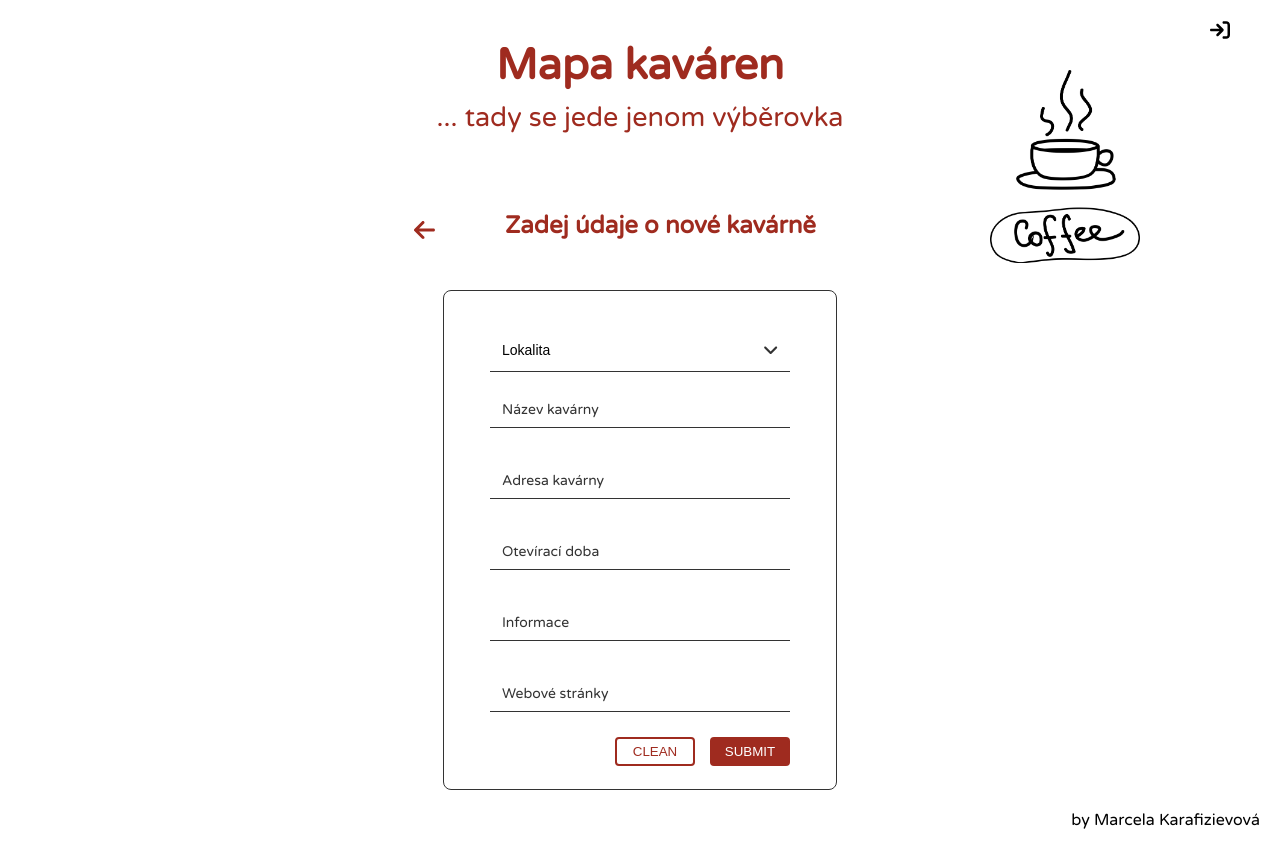
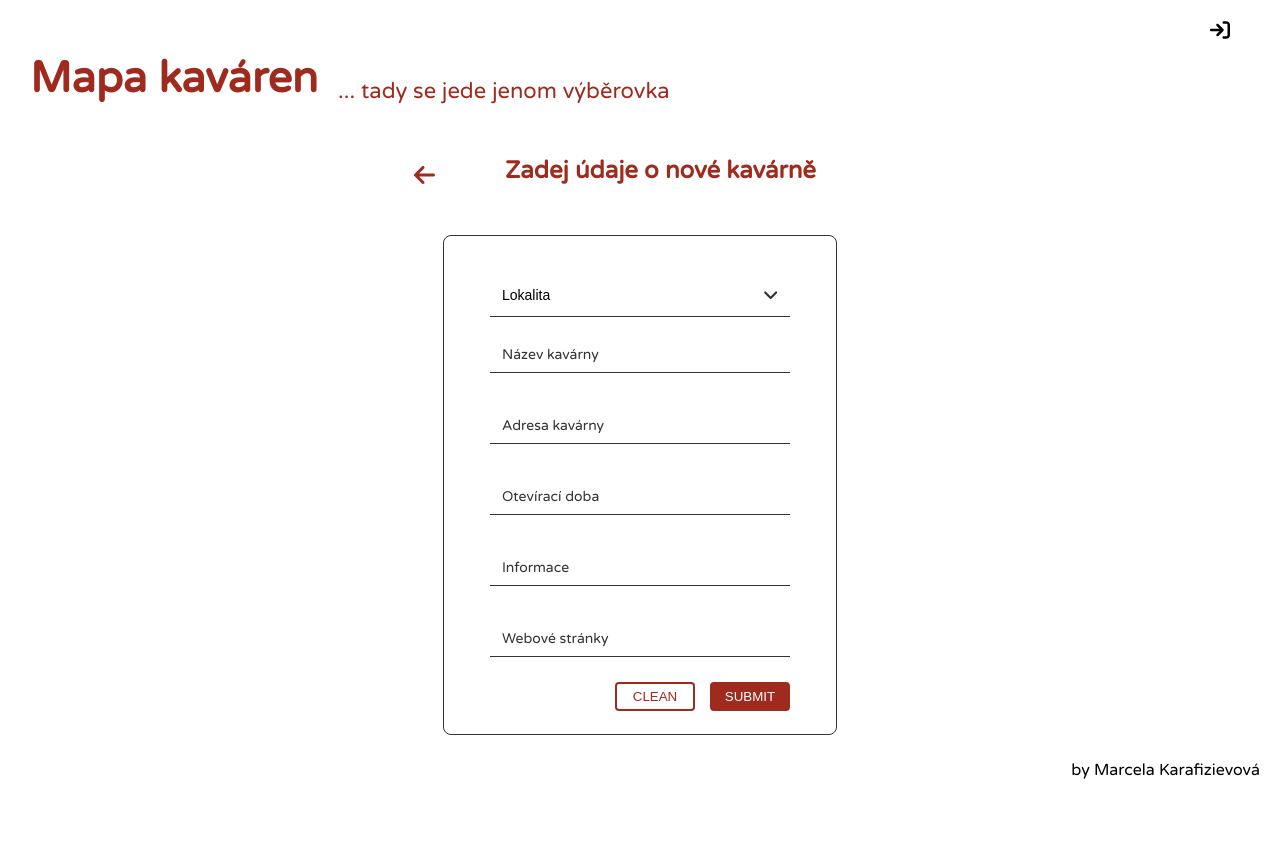
Before and after one commit to CoffeeladyCZ/maps-coffee-react, a React (Create React App) app: page /form in a window 1280 px wide. After the commit the page ends 800 px from the top, so only its background shows below. Built offline with nearby package versions, Linux system fonts and the light colour scheme; the HTML template or start-up script is replaced by a standard one.

Commit message:
24 - visual redesing homepage

```diff
--- a/src/App.js
+++ b/src/App.js
@@ -1,8 +1,9 @@
 import { BrowserRouter as Router } from 'react-router-dom';
 import Footer from './components/Footer/AppFooter';
+
 import Header from './components/Header/AppHeader';
+import { PopUpStateProvider } from './contexts/PopupContext';
 import { MapsStateProvider } from './contexts/MapsContext';
-import { PopUpStateProvider } from './contexts/PopupContext';
 import MyRoutes from './routes/Routes';
 
 import './App.scss';
--- a/src/App.scss
+++ b/src/App.scss
@@ -1,11 +1,9 @@
 @import url('https://fonts.googleapis.com/css2?family=Varela+Round&display=swap');
 @import './scss/colors.scss';
 
-$coffee-color: #9f2b1f;
 $track-color: darken(#fff, 3%);
 $track-color-out: rgba($track-color, 0.5);
-$thumb-color: $coffee-color;
-$thumb-color-out: rgba($thumb-color, 0.5);
+// $thumb-color-out: rgba($thumb-color, 0.5);
 
 *,
 *::before,
@@ -20,25 +18,10 @@ body,
 }
 
 * {
-  &::-webkit-scrollbar {
-    width: 8px;
-  }
-
-  &::-webkit-scrollbar-track {
-    background-color: $track-color-out;
-    border-radius: 5px;
-  }
-
-  &::-webkit-scrollbar-thumb {
-    background-color: $thumb-color-out;
-    border-radius: 5px;
-    opacity: 0.5;
-  }
-
   &:hover {
-    &::-webkit-scrollbar-thumb {
-      background-color: $thumb-color;
-    }
+    // &::-webkit-scrollbar-thumb {
+    //   background-color: $thumb-color;
+    // }
 
     &::-webkit-scrollbar-track {
       background-color: $track-color;
--- a/src/common/Map/AppMap.jsx
+++ b/src/common/Map/AppMap.jsx
@@ -39,8 +39,6 @@ const Map = (height) => {
     secret,
     style,
   } = settings;
-  console.log('height', height)
-
 
   return (
     <div className='map' style={{height: `${height.height}px`}}>
@@ -62,7 +60,7 @@ const Map = (height) => {
                 onCloseClick={onHideWindow}
                 data={coffeehouse}
                 icon={coffeePin}
-                animation={i === currentWindowVisibleIndex || coffeehouse.name === coffeeHouse ? 1 : null}
+                animation={i === currentWindowVisibleIndex || coffeehouse.name === coffeeHouse ? 2 : null}
                 position={{
                   lat: coffeehouse.lat,
                   lng: coffeehouse.lng
--- a/src/components/Cafe/CafeDetail.jsx
+++ b/src/components/Cafe/CafeDetail.jsx
@@ -39,12 +39,12 @@ const CafeDetail = () => {
 
   return (
     <div className='detail'>
-      <h1>{name}</h1>
       {image && (
         <div className='detail-header'>
           <img src={image[0]} alt={name} />
         </div>
       )}
+      <h2>{name}</h2>
       <div className='detail-wrapper'>
         <div className='detail-wrapper-info'>
           <div className='detail-wrapper__address'>{address}</div>
@@ -75,8 +75,8 @@ const CafeDetail = () => {
           </div>
           <div className='detail-wrapper-box__images'>
             {
-              image.map(item => {
-                return <img alt={ name } src={ item } />
+              image.map((item, index) => {
+                return <img key={ index } alt={ name } src={ item } />
               })
             }
           </div>
--- a/src/components/Cafe/CafeDetail.scss
+++ b/src/components/Cafe/CafeDetail.scss
@@ -3,6 +3,10 @@
     margin: 0;
     height: 350px;
     overflow: hidden;
+
+    h1 {
+      font-size: 30px;
+    }
 
     img {
       width: 100%;
--- a/src/components/Header/AppHeader.jsx
+++ b/src/components/Header/AppHeader.jsx
@@ -8,8 +8,6 @@ import { usePopUp, usePopUpContextSubmit, useTogglePopup } from '../../contexts/
 import PopUp from '../PopUp/PopUp';
 
 import './AppHeader.scss';
-
-import coffeeCup from './coffee-cup.png';
 
 const Header = () => {
   const popUpSubmited = usePopUp();
@@ -25,9 +23,10 @@ const Header = () => {
         onClick={togglePopUp}
       />
       {popUpSubmited && <PopUp />}
-      <h1>Mapa kaváren</h1>
-      <p className='claim'>... tady se jede jenom výběrovka</p>
-      <img className='coffee-cup' src={coffeeCup} alt='coffee cup' />
+      <div className='header__wrapper'>
+        <h1>Mapa kaváren</h1>
+        <p className='claim'>... tady se jede jenom výběrovka</p>
+      </div>
     </header>
   );
 };
--- a/src/components/Header/AppHeader.scss
+++ b/src/components/Header/AppHeader.scss
@@ -7,13 +7,6 @@
   flex-direction: column;
   width: 100%;
 
-  h1 {
-    font-size: 43px;
-    text-align: center;
-    color: $primary-red;
-    margin: 0;
-    padding-top: 40px;
-  }
 
   img {
     height: 100%;
@@ -21,6 +14,26 @@
 
     &:focus {
       outline: 0;
+    }
+  }
+
+  .header__wrapper {
+    display: flex;
+    flex-wrap: wrap;
+    margin: 50px 0 0 30px;
+
+    h1 {
+      font-size: 43px;
+      color: $primary-red;
+      margin: 0;
+    }
+
+     .claim {
+      color: $primary-red;
+      align-self: flex-end;
+      font-size: 22px;
+      padding-left: 20px;
+      margin: 0;
     }
   }
 
@@ -37,20 +50,7 @@
     }
   }
 
-  .claim {
-    color: $primary-red;
-    font-size: 27px;
-    margin-top: 10px;
-    align-self: center;
-  }
 
-  .coffee-cup {
-    width: 150px;
-    height: auto;
-    position: absolute;
-    right: 140px;
-    top: 70px;
-  }
 }
 
 @media (max-width: 560px) {
--- a/src/components/Home/index.jsx
+++ b/src/components/Home/index.jsx
@@ -1,13 +1,13 @@
 import Map from "../../common/Map/AppMap";
-import List from "../List/AppList";
+import CafeList from "../List/CafeList";
 import Navigation from '../Navigation/AppNavigation';
 
 import './index.scss';
 
 const Home = () => <>
     <Navigation />
-    <Map height='540' />
-    <List />
+    <Map height='350' />
+    <CafeList />
 </>
 
 export default Home;
--- a/src/components/Home/index.scss
+++ b/src/components/Home/index.scss
@@ -15,10 +15,10 @@ $gap: 30px;
     margin: 0;
   }
 
-  .map {
-    flex: 1 1 calc(100% - #{$list-width} - #{$gap});
-    width: calc(100% - #{$list-width} - #{$gap});
-  }
+  // .map {
+  //   flex: 1 1 calc(100% - #{$list-width} - #{$gap});
+  //   width: calc(100% - #{$list-width} - #{$gap});
+  // }
 
   .app-list {
     flex: 1 1 $list-width;
@@ -30,10 +30,10 @@ $gap: 30px;
 
 @media (max-width: 1020px) {
   .app-map {
-    .map {
-      flex: 1 1 calc(100% - #{$list-width-tablet} - #{$gap});
-      width: calc(100% - #{$list-width-tablet} - #{$gap});
-    }
+    // .map {
+    //   flex: 1 1 calc(100% - #{$list-width-tablet} - #{$gap});
+    //   width: calc(100% - #{$list-width-tablet} - #{$gap});
+    // }
 
     .app-list {
       flex: 1 1 $list-width-tablet;
@@ -43,17 +43,17 @@ $gap: 30px;
 }
 
 @media (max-width: 768px) {
-  .app-map {
-    width: 100%;
-    margin: 0;
-    padding: 0 15px;
-    max-width: none;
-    justify-content: center;
+  // .app-map {
+  //   width: 100%;
+  //   margin: 0;
+  //   padding: 0 15px;
+  //   max-width: none;
+  //   justify-content: center;
 
     .map,
     .navigation .app-list {
       width: 100%;
       flex: 1 1 100%;
     }
-  }
+  // }
 }
--- /dev/null
+++ b/src/components/List/CafeList.jsx
@@ -0,0 +1,41 @@
+import React from 'react';
+import { Link } from "react-router-dom";
+
+import './CafeList.scss';
+
+import { listCoffeehouse } from '../../data/data';
+import { useActualCoffeeHouseContext, useMarkerDistrictContext, useCurrentCafeContext } from '../../contexts/MapsContext';
+import image from '../../img/detail/tykavo.jpg';
+
+const CafeList = () => {
+  const district = useMarkerDistrictContext();
+  const { setCoffeeHouse } = useActualCoffeeHouseContext();
+  const { setCurrentCafe } = useCurrentCafeContext();
+
+  const setActualCafe = (item) => {
+    setCoffeeHouse(item.name);
+    setCurrentCafe(item);
+  }
+
+  return (
+    <div className='listCafe'>
+      {
+        listCoffeehouse.filter(coffeehouse => coffeehouse.district.includes(district))
+        .map(item => {
+          return (
+            <div key={ item.name } className="listCafe__cafe" onClick={() => setActualCafe(item)}>
+              <Link to={`/cafe/${item.name}`} className='list-name'>
+                <img alt={ item.name } src={ image } className='listCafe__cafe-img' />
+                <div className='listCafe__cafe-title'>
+                  <p>{ item.name }</p>
+                </div>
+              </Link>
+            </div>
+          )
+        })
+      }
+    </div>
+  )
+}
+
+export default CafeList;
--- /dev/null
+++ b/src/components/List/CafeList.scss
@@ -0,0 +1,47 @@
+@import '../../scss/colors.scss';
+
+.listCafe {
+  margin: 50px 0;
+  display: flex;
+  justify-content: center;
+  flex-wrap: wrap;
+  height: 100%;
+
+  &__cafe {
+    position: relative;
+    display: flex;
+    align-items: center;
+    justify-content: center;
+    overflow: hidden;
+    width: 350px;
+    height: 250px;
+    margin: 20px;
+    background-color: rgba(0, 0, 0, 0.6);
+
+    &:hover {
+      background-color: rgba(0, 0, 0, 0.8);
+      cursor: pointer;
+    }
+
+    &-title {
+      position: relative;
+      font-size: 40px;
+      text-transform: uppercase;
+      color: #fff;
+
+      p {
+        margin: 0;
+      }
+    }
+
+    &-img {
+      position: absolute;
+      overflow: hidden;
+      opacity: 0.75;
+      width: 350px;
+      height: auto;
+      left: 0;
+      top: 0;
+    }
+  }
+}
--- a/src/data/data.js
+++ b/src/data/data.js
@@ -42,6 +42,10 @@ export const cities = [
   { name: 'Brno' },
   { name: 'Tábor' },
   { name: 'České Budějovice' },
+]
+
+const fotoCafe = [
+  { dok: 'img/detail/dok.jpg'}
 ]
 
 // list of coffeehouse
@@ -314,6 +318,6 @@ export const listCoffeehouse = [
     content: '',
     lat: 48.97546893398027,
     lng:  14.472968162329774,
-    image: '',
+    image: fotoCafe.dok,
   },
 ];
```
Also changed, not shown: src/img/detail/dok.jpg (added), src/img/detail/tykavo.jpg (added).
